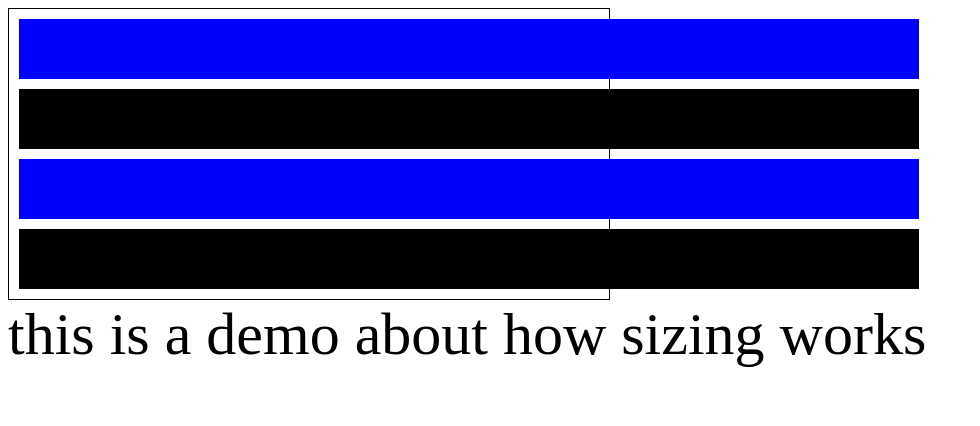
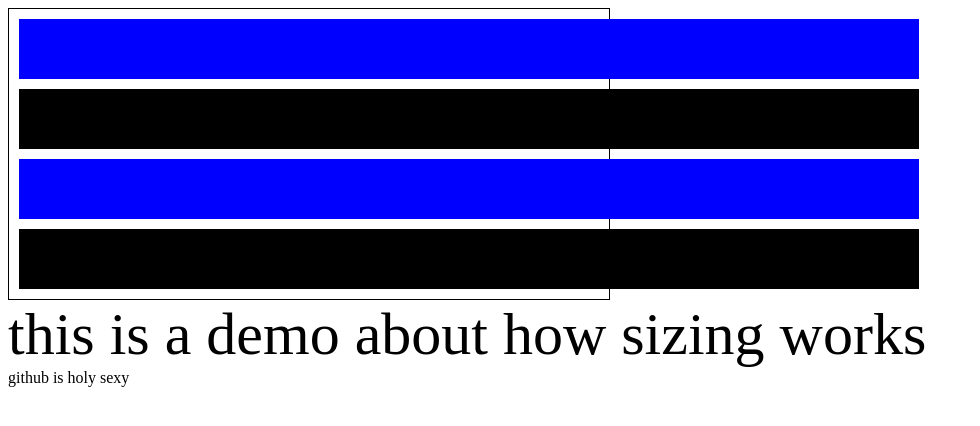
Before and after one commit to akimdesign/school-project, a plain HTML site: page Session 2/index.html in a window 1280 px wide. Shown: the whole page, without its empty margins (0-980 px from the left). Drawn offline with Linux system fonts and the light colour scheme.

Commit message:
div added

```diff
--- a/Session 2/index.html
+++ b/Session 2/index.html
@@ -18,8 +18,9 @@
 
         this is a demo about how sizing works
     </div>
-
-
+    <div class="githubpractice">
+        github is holy sexy
+    </div>
 
 </body>
 </html>
```
